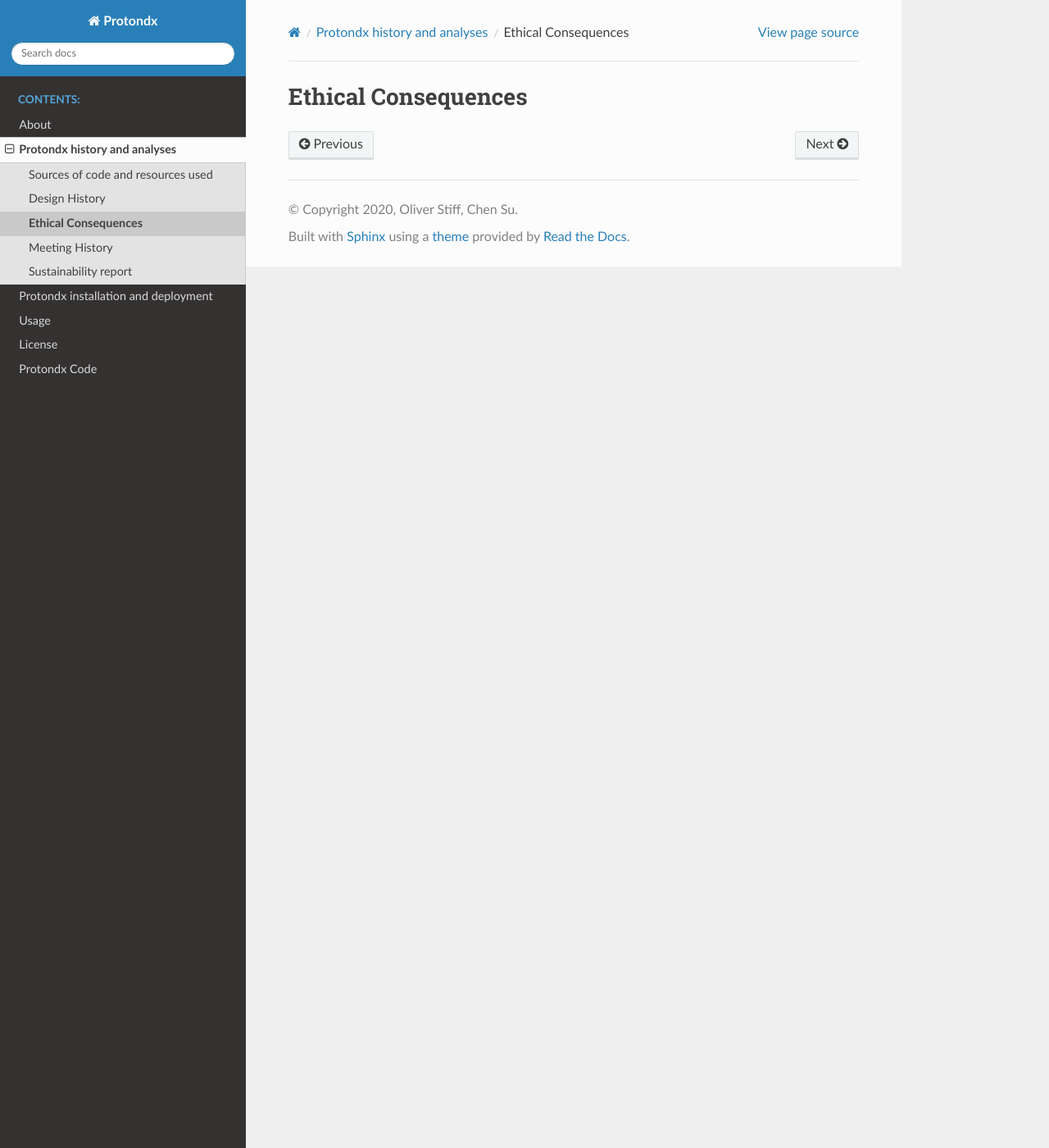
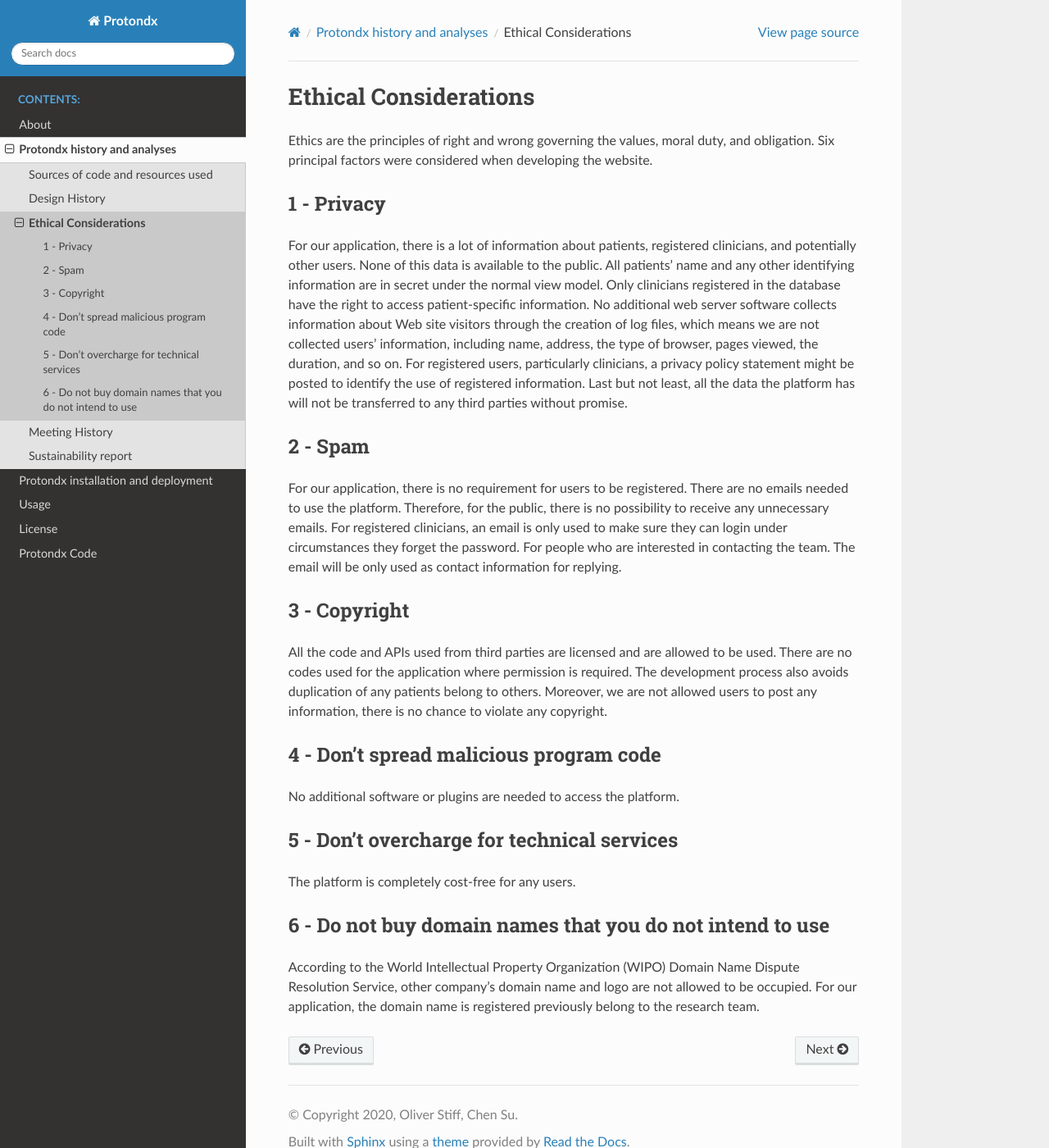
Before and after one commit to bahp/django-protondx, a Sphinx documentation site: the page built from docs/modules/history/ethical_consequences.rst, in a window 1280 px wide and 1400 px high. Shown: the whole window at 82% size. Built offline with Sphinx 7.4.7 and the Read the Docs theme 2.0.0, drawn with Linux system fonts in a browser that asks for light colours.

Commit message:
Add: ethical considerations

```diff
--- a/docs/modules/code_docs/dataUpload/apps.rst
+++ b/docs/modules/code_docs/dataUpload/apps.rst
@@ -1,6 +1,6 @@
-##################
-Dashboard Settings
-##################
+###################
+DataUpload Settings
+###################
 
 .. automodule:: dataUpload.apps
     :members:
--- a/docs/modules/code_docs/diagnostics/apps.rst
+++ b/docs/modules/code_docs/diagnostics/apps.rst
@@ -1,6 +1,6 @@
-##################
-Dashboard Settings
-##################
+####################
+Diagnostics Settings
+####################
 
 .. automodule:: diagnostics.apps
     :members:
--- a/docs/modules/history/ethical_consequences.rst
+++ b/docs/modules/history/ethical_consequences.rst
@@ -1,3 +1,57 @@
-####################
-Ethical Consequences
-####################
+######################
+Ethical Considerations
+######################
+
+Ethics are the principles of right and wrong governing the values, moral duty, and obligation.
+Six principal factors were considered when developing the website.
+
+
+1 - Privacy
+-----------
+
+For our application, there is a lot of information about patients, registered clinicians, and potentially other users.
+None of this data is available to the public. All patients’ name and any other identifying information are in
+secret under the normal view model. Only clinicians registered in the database have the right to access
+patient-specific information. No additional web server software collects information about Web site visitors through
+the creation of log files, which means we are not collected users’ information, including name, address, the type of
+browser, pages viewed, the duration, and so on. For registered users, particularly clinicians, a privacy policy
+statement might be posted to identify the use of registered information. Last but not least, all the data the platform
+has will not be transferred to any third parties without promise.
+
+
+2 - Spam
+--------
+
+For our application, there is no requirement for users to be registered. There are no emails needed to use the
+platform. Therefore, for the public, there is no possibility to receive any unnecessary emails. For registered
+clinicians, an email is only used to make sure they can login under circumstances they forget the password. For
+people who are interested in contacting the team. The email will be only used as contact information for replying.
+
+
+3 - Copyright
+-------------
+
+All the code and APIs used from third parties are licensed and are allowed to be used. There are no codes used for the
+application where permission is required.
+The development process also avoids duplication of any patients belong to others. Moreover, we are not allowed users
+to post any information, there is no chance to violate any copyright.
+
+
+4 - Don’t spread malicious program code
+---------------------------------------
+
+No additional software or plugins are needed to access the platform.
+
+
+5 - Don’t overcharge for technical services
+-------------------------------------------
+
+The platform is completely cost-free for any users.
+
+
+6 - Do not buy domain names that you do not intend to use
+---------------------------------------------------------
+
+According to the World Intellectual Property Organization (WIPO) Domain Name Dispute Resolution Service, other
+company’s domain name and logo are not allowed to be occupied. For our application, the domain name is registered
+previously belong to the research team.
```
Also changed, not shown: docs/modules/install/deploy.rst (+41 -0 lines).
